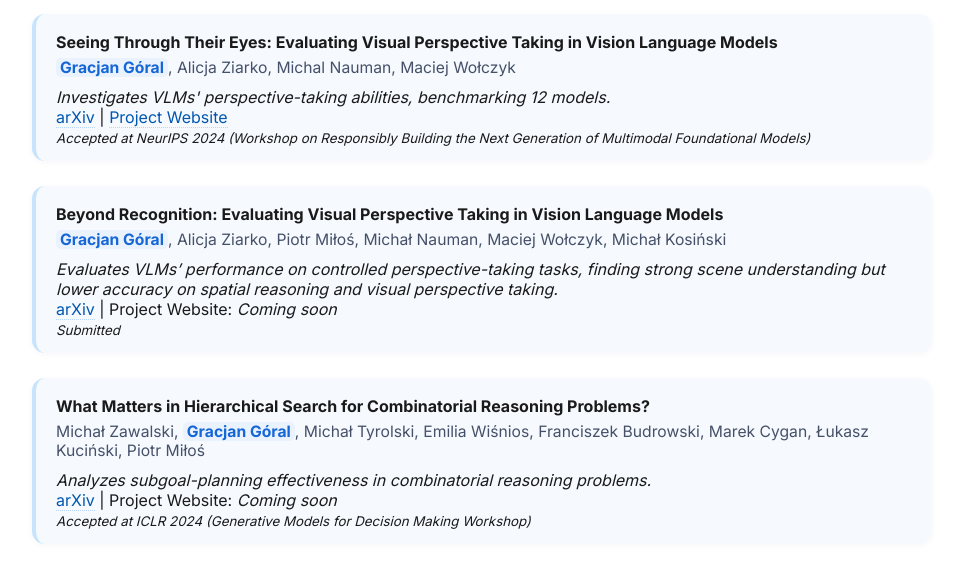
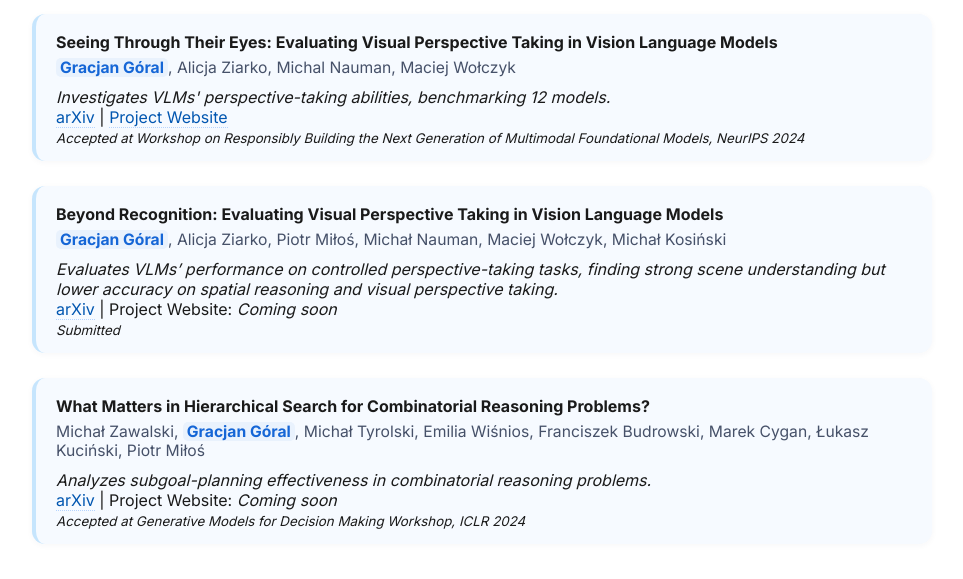
Before and after one commit to GracjanGoral/GracjanGoral.github.io, a plain HTML site: page index.html in a window 1280 px wide. Shown: the part 1000-1579 px from the top of the page, without its empty margins (158-1121 px from the left). Drawn offline with Linux system fonts and the light colour scheme; a web font is replaced by a local one.

Commit message:
Update index.html

```diff
--- a/index.html
+++ b/index.html
@@ -293,7 +293,7 @@
       <a href="https://www.arxiv.org/abs/2409.12969" target="_blank">arXiv</a> |
       <a href="https://sites.google.com/view/perspective-taking/strona-g%C5%82%C3%B3wna" target="_blank">Project Website</a>
       <br>
-      <small><i>Accepted at NeurIPS 2024 (Workshop on Responsibly Building the Next Generation of Multimodal Foundational Models)</i></small>
+      <small><i>Accepted at Workshop on Responsibly Building the Next Generation of Multimodal Foundational Models, NeurIPS 2024</i></small>
     </div>
     <div class="publication-card">
       <b>Beyond Recognition: Evaluating Visual Perspective Taking in Vision Language Models</b><br>
@@ -313,7 +313,7 @@
       <i>Analyzes subgoal-planning effectiveness in combinatorial reasoning problems.</i><br>
       <a href="https://arxiv.org/abs/2406.03361" target="_blank">arXiv</a> | Project Website: <i>Coming soon</i>
       <br>
-      <small><i>Accepted at ICLR 2024 (Generative Models for Decision Making Workshop)</i></small>
+      <small><i>Accepted at Generative Models for Decision Making Workshop, ICLR 2024</i></small>
     </div>
     <h2>Datasets</h2>
     <div class="dataset-card">
```
